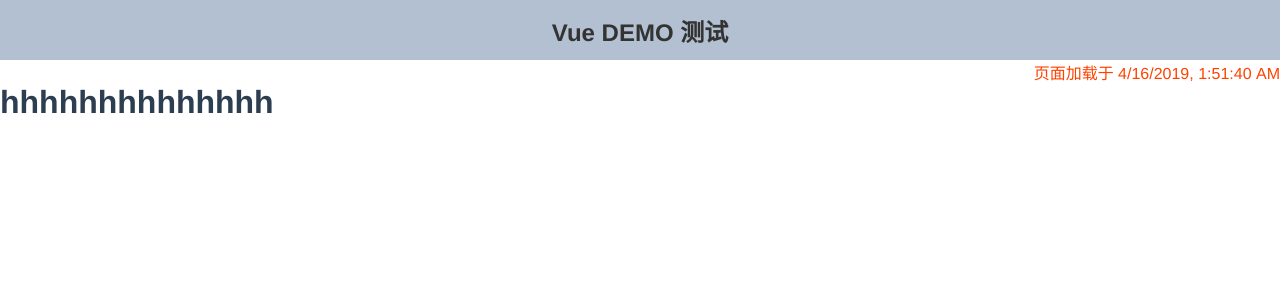
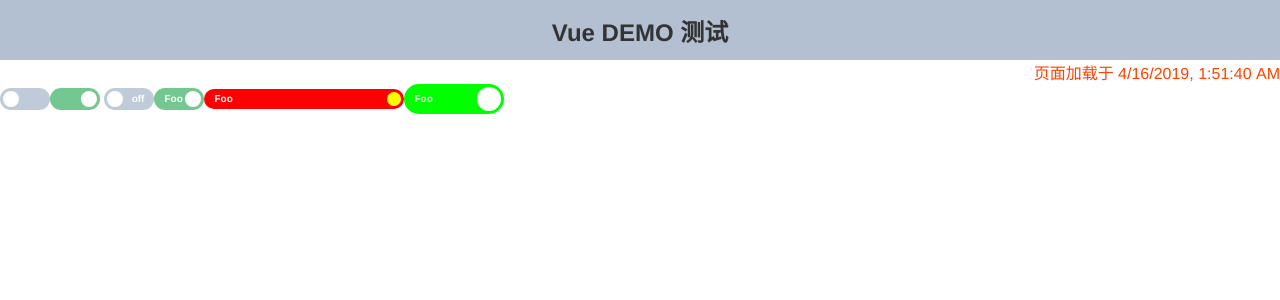
Before and after one commit to chengheai/daily-vue-demo, a Vue app: page /#/heart in a window 1280 px wide. Shown: the top 300 px of the page. Built offline with nearby package versions, Linux system fonts and the light colour scheme.

Commit message:
add switch

```diff
--- a/src/components/Heart.vue
+++ b/src/components/Heart.vue
@@ -1,13 +1,35 @@
 <template>
-  <h1>hhhhhhhhhhhhhh</h1>
+  <div>
+    <toggle-button @change="onChangeEventHandler" />
+
+    <toggle-button v-model="myDataVariable" />
+    {{myDataVariable}}
+    <toggle-button :value="false" color="#82C7EB" :sync="true" :labels="true" />
+
+    <toggle-button :value="true" :labels="{checked: 'Foo', unchecked: 'Bar'}" />
+    <toggle-button color='red' switch-color='yellow' :width='200' :height='20' :value="true" :labels="{checked: 'Foo', unchecked: 'Bar'}" />
+    <toggle-button :color="{checked: '#00FF00', unchecked: '#FF0000', disabled: '#CCCCCC'}" :width='100' :height='30' :value="true" :labels="{checked: 'Foo', unchecked: 'Bar'}" />
+  </div>
 </template>
 
 <script>
+import ToggleButton from './../pages/switch.vue';
 export default {
-
-}
+  components: {
+    'toggle-button': ToggleButton
+  },
+  data() {
+    return {
+      myDataVariable: ''
+    };
+  },
+  methods: {
+    onChangeEventHandler(val) {
+      console.log(val);
+    }
+  }
+};
 </script>
 
 <style>
-
 </style>
--- /dev/null
+++ b/src/pages/switch.vue
@@ -0,0 +1,313 @@
+<template>
+  <label :class="className">
+    <input
+      type="checkbox"
+      class="v-switch-input"
+      :name="name"
+      :checked="value"
+      :disabled="disabled"
+      @change.stop="toggle"
+    />
+    <div class="v-switch-core" :style="coreStyle">
+      <div class="v-switch-button" :style="buttonStyle" />
+    </div>
+    <template v-if="labels">
+      <span class="v-switch-label v-left" :style="labelStyle" v-if="toggled">
+        <slot name="checked">
+          <template>{{labelChecked}}</template>
+        </slot>
+      </span>
+      <span class="v-switch-label v-right" :style="labelStyle" v-else>
+        <slot name="unchecked">
+          <template>{{labelUnchecked}}</template>
+        </slot>
+      </span>
+    </template>
+  </label>
+</template>
+
+<script>
+/* eslint-disable */
+const DEFAULT_COLOR_CHECKED = '#75c791';
+const DEFAULT_COLOR_UNCHECKED = '#bfcbd9';
+const DEFAULT_LABEL_CHECKED = 'on';
+const DEFAULT_LABEL_UNCHECKED = 'off';
+const DEFAULT_SWITCH_COLOR = '#fff';
+
+const contains = (object, title) => typeof object === 'object' && object.hasOwnProperty(title);
+
+const px = v => v + 'px';
+
+const translate3d = (x, y, z = '0px') => {
+  return `translate3d(${x}, ${y}, ${z})`;
+};
+
+export default {
+  name: 'ToggleButton',
+  props: {
+    value: {
+      type: Boolean,
+      default: false,
+    },
+    name: {
+      type: String,
+    },
+    disabled: {
+      type: Boolean,
+      default: false,
+    },
+    sync: {
+      type: Boolean,
+      default: false,
+    },
+    speed: {
+      type: Number,
+      default: 300,
+    },
+    color: {
+      type: [String, Object],
+      validator(value) {
+        return typeof value === 'object'
+          ? value.checked || value.unchecked || value.disabled
+          : typeof value === 'string';
+      },
+    },
+    switchColor: {
+      type: [String, Object],
+      validator(value) {
+        return typeof value === 'object'
+          ? value.checked || value.unchecked
+          : typeof value === 'string';
+      },
+    },
+    cssColors: {
+      type: Boolean,
+      default: false,
+    },
+    labels: {
+      type: [Boolean, Object],
+      default: false,
+      validator(value) {
+        return typeof value === 'object'
+          ? value.checked || value.unchecked
+          : typeof value === 'boolean';
+      },
+    },
+    height: {
+      type: Number,
+      default: 22,
+    },
+    width: {
+      type: Number,
+      default: 50,
+    },
+    margin: {
+      type: Number,
+      default: 3,
+    },
+    fontSize: {
+      type: Number,
+    },
+  },
+  computed: {
+    className() {
+      let { toggled, disabled } = this;
+
+      return ['vue-js-switch', { toggled, disabled }];
+    },
+
+    coreStyle() {
+      return {
+        width: px(this.width),
+        height: px(this.height),
+        backgroundColor: this.cssColors
+          ? null
+          : this.disabled
+          ? this.colorDisabled
+          : this.colorCurrent,
+        borderRadius: px(Math.round(this.height / 2)),
+      };
+    },
+
+    buttonRadius() {
+      return this.height - this.margin * 2;
+    },
+
+    distance() {
+      return px(this.width - this.height + this.margin);
+    },
+
+    buttonStyle() {
+      const transition = `transform ${this.speed}ms`;
+      const margin = px(this.margin);
+
+      const transform = this.toggled
+        ? translate3d(this.distance, margin)
+        : translate3d(margin, margin);
+
+      const background = this.switchColor ? this.switchColorCurrent : null;
+
+      return {
+        width: px(this.buttonRadius),
+        height: px(this.buttonRadius),
+        transition,
+        transform,
+        background,
+      };
+    },
+
+    labelStyle() {
+      return {
+        lineHeight: px(this.height),
+        fontSize: this.fontSize ? px(this.fontSize) : null,
+      };
+    },
+
+    colorChecked() {
+      let { color } = this;
+
+      if (typeof color !== 'object') {
+        return color || DEFAULT_COLOR_CHECKED;
+      }
+
+      return contains(color, 'checked') ? color.checked : DEFAULT_COLOR_CHECKED;
+    },
+
+    colorUnchecked() {
+      let { color } = this;
+
+      return contains(color, 'unchecked') ? color.unchecked : DEFAULT_COLOR_UNCHECKED;
+    },
+
+    colorDisabled() {
+      let { color } = this;
+
+      return contains(color, 'disabled') ? color.disabled : this.colorCurrent;
+    },
+
+    colorCurrent() {
+      return this.toggled ? this.colorChecked : this.colorUnchecked;
+    },
+
+    labelChecked() {
+      const { labels } = this;
+
+      return contains(labels, 'checked') ? labels.checked : DEFAULT_LABEL_CHECKED;
+    },
+
+    labelUnchecked() {
+      const { labels } = this;
+
+      return contains(labels, 'unchecked') ? labels.unchecked : DEFAULT_LABEL_UNCHECKED;
+    },
+
+    switchColorChecked() {
+      const { switchColor } = this;
+
+      return contains(switchColor, 'checked') ? switchColor.checked : DEFAULT_SWITCH_COLOR;
+    },
+
+    switchColorUnchecked() {
+      const { switchColor } = this;
+
+      return contains(switchColor, 'unchecked') ? switchColor.unchecked : DEFAULT_SWITCH_COLOR;
+    },
+
+    switchColorCurrent() {
+      let { switchColor } = this;
+
+      if (typeof switchColor !== 'object') {
+        return switchColor || DEFAULT_SWITCH_COLOR;
+      }
+
+      return this.toggled ? this.switchColorChecked : this.switchColorUnchecked;
+    },
+  },
+  watch: {
+    value(value) {
+      if (this.sync) {
+        this.toggled = !!value;
+      }
+    },
+  },
+  data() {
+    return {
+      toggled: !!this.value,
+    };
+  },
+  methods: {
+    toggle(event) {
+      this.toggled = !this.toggled;
+      this.$emit('input', this.toggled);
+      this.$emit('change', {
+        value: this.toggled,
+        srcEvent: event,
+      });
+    },
+  },
+};
+</script>
+
+<style lang="less" scoped>
+.vue-js-switch {
+  display: inline-block;
+  position: relative;
+  vertical-align: middle;
+  user-select: none;
+  font-size: 10px;
+  cursor: pointer;
+
+  .v-switch-input {
+    opacity: 0;
+    position: absolute;
+    width: 1px;
+    height: 1px;
+  }
+
+  .v-switch-label {
+    position: absolute;
+    top: 0;
+    font-weight: 600;
+    color: white;
+    z-index: 1;
+
+    &.v-left {
+      left: 10px;
+    }
+
+    &.v-right {
+      right: 10px;
+    }
+  }
+
+  .v-switch-core {
+    display: block;
+    position: relative;
+    box-sizing: border-box;
+
+    outline: 0;
+    margin: 0;
+
+    transition: border-color 0.3s, background-color 0.3s;
+    user-select: none;
+
+    .v-switch-button {
+      display: block;
+      position: absolute;
+      overflow: hidden;
+
+      top: 0;
+      left: 0;
+
+      border-radius: 100%;
+      background-color: #fff;
+      z-index: 2;
+    }
+  }
+
+  &.disabled {
+    pointer-events: none;
+    opacity: 0.6;
+  }
+}
+</style>
```
Also changed, not shown: 9 other files (tests, documents, lock files or other folders).
